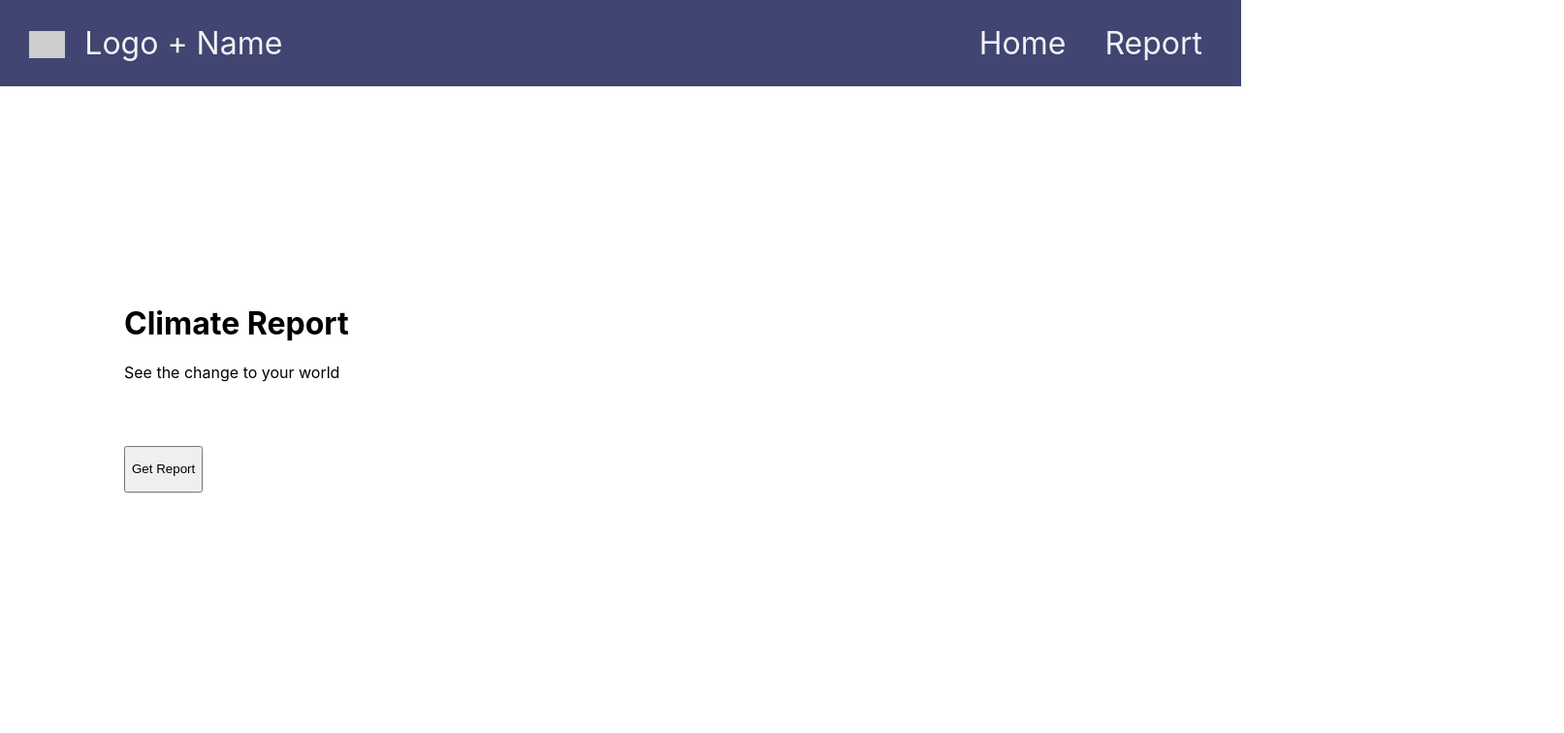
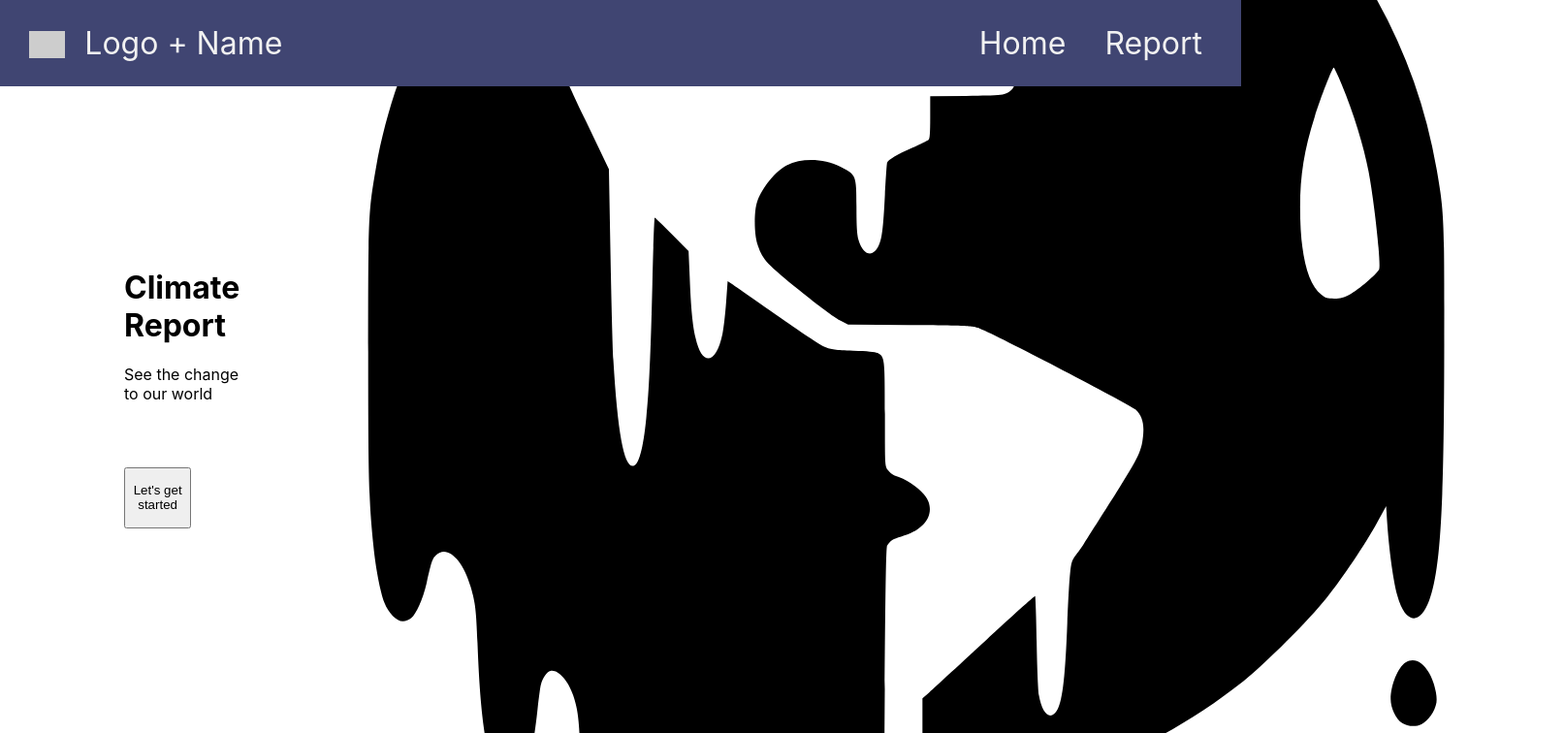
Before and after one commit to ViridianCitrus/climate-change-visualization, a React (Create React App) app in the folder frontend/: page / in a window 1280 px wide. Shown: the top 756 px of the page at 97% size, 1613 px wide, since content can reach past the window. Built offline with nearby package versions, Linux system fonts and the light colour scheme; grey boxes are pictures that could not be loaded.

Commit message:
added main page svg

```diff
--- a/frontend/src/MainPage.tsx
+++ b/frontend/src/MainPage.tsx
@@ -1,5 +1,6 @@
 import React, { useEffect } from "react";
 import { Navbar } from "./Navbar";
+import ccLogo from "./images/globalWarming.svg"
 
 export const MainPage: React.FC = () => {
   useEffect(() => {
@@ -12,10 +13,13 @@ export const MainPage: React.FC = () => {
       <div className="home overlay">
         <div>
           <h1>Climate Report</h1>
-          <p>See the change to your world</p>
+          <p>See the change to our world</p>
           <button style={{ marginRight: "50px", marginTop: "50px" }}>
-            <p>Get Report</p>
+            <p>Let's get started</p>
           </button>
+        </div>
+        <div>
+          <img src={ccLogo}/>
         </div>
       </div>
     </>
--- a/frontend/src/index.css
+++ b/frontend/src/index.css
@@ -65,6 +65,12 @@ a {
   align-items: center;
   padding-left: 10vw;
 }
+
+.image {
+  width: 32vw;
+  fill: ;
+}
+
 /* error page */
 .error-page {
   height: 100vh;
```
Also changed, not shown: frontend/src/images/globalWarming.svg (added).
